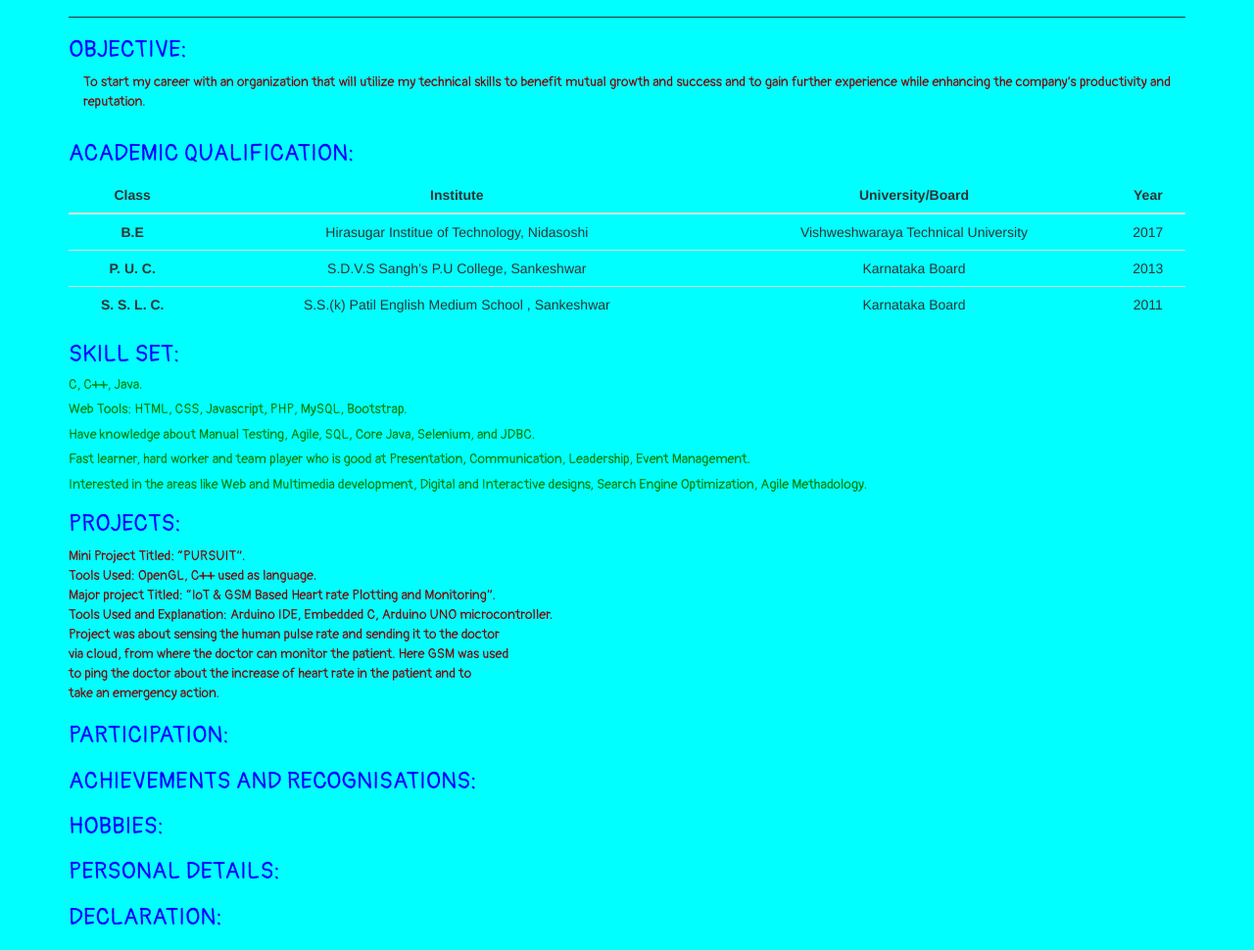
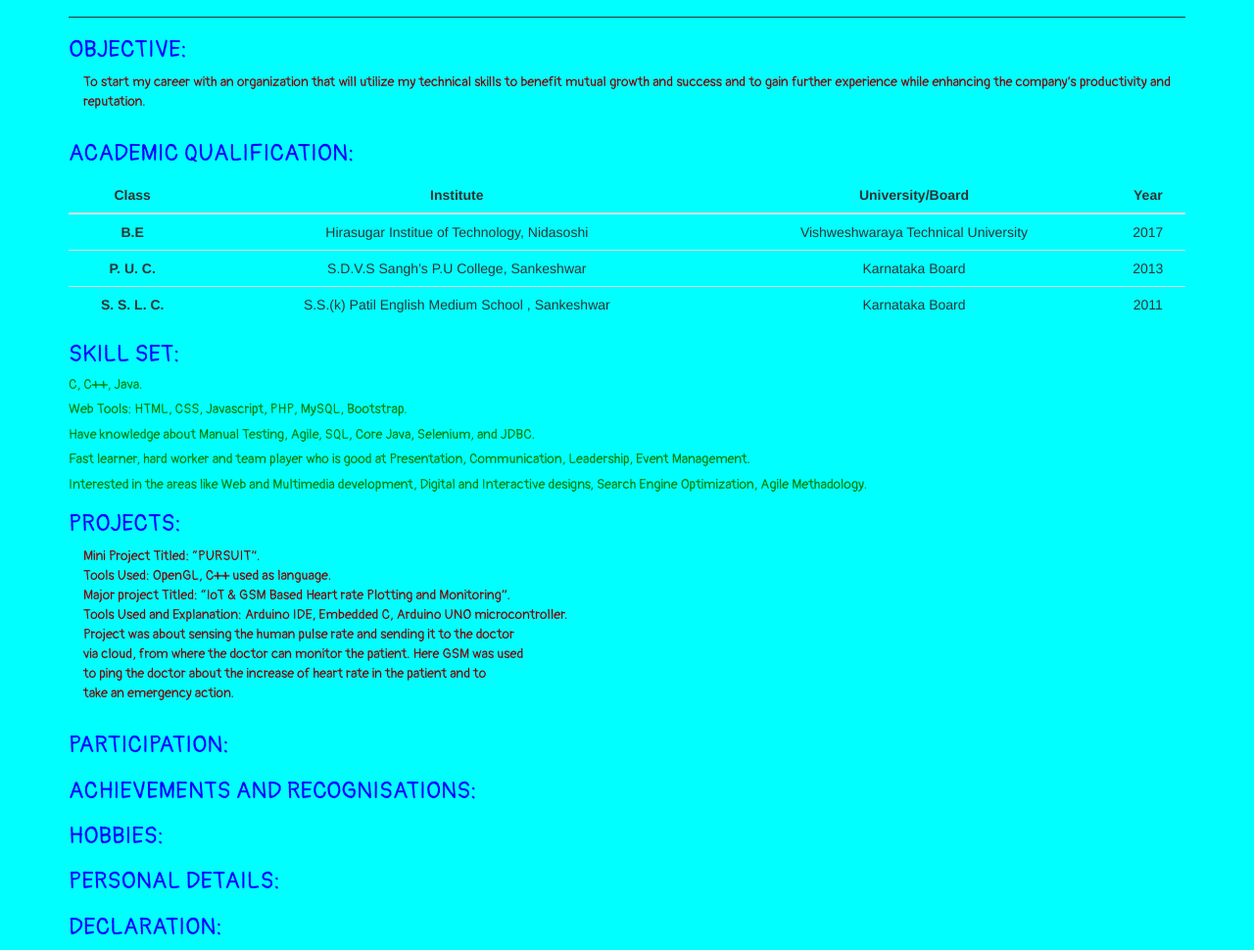
Before and after one commit to pankajmanmode/webproject, a plain HTML site: page index.html in a window 1280 px wide. Shown: the part 97-1067 px from the top of the page at 98% size. Drawn offline with nearby package versions, Linux system fonts and the light colour scheme.

Commit message:
Add files via upload

```diff
--- a/index.html
+++ b/index.html
@@ -64,7 +64,7 @@
         <h5>Fast learner, hard worker and team player who is good at Presentation, Communication, Leadership, Event Management.</h5>
         <h5>Interested in the areas like Web and Multimedia development, Digital and Interactive designs, Search Engine Optimization, Agile Methadology.</h5>
       <h3>PROJECTS:</h3>
-        <p>Mini Project Titled: “PURSUIT”.</br>
+        <div class="container-fluid"><p align="justify">Mini Project Titled: “PURSUIT”.</br>
 		            Tools Used: OpenGL, C++ used as language.</br>
           	 Major project Titled: “IoT & GSM Based Heart rate Plotting and Monitoring”.</br>
 		            Tools Used and Explanation: Arduino IDE, Embedded C, Arduino UNO microcontroller.</br>
@@ -72,7 +72,7 @@
                     via cloud, from where the doctor can monitor the patient. Here GSM was used</br>
                     to ping the doctor about the increase of heart rate in the patient and to</br>
                     take an emergency action.
-        </p>
+        </p></div>
       <h3>PARTICIPATION:</h3>
       <h3>ACHIEVEMENTS AND RECOGNISATIONS:</h3>
       <h3>HOBBIES:</h3>
```
